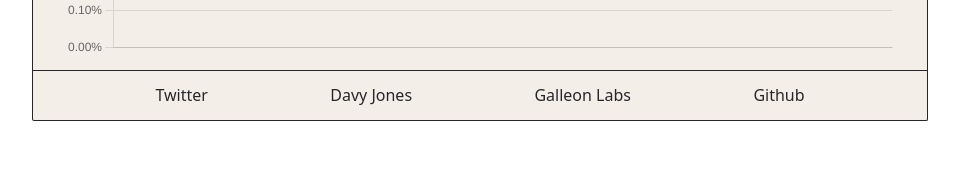
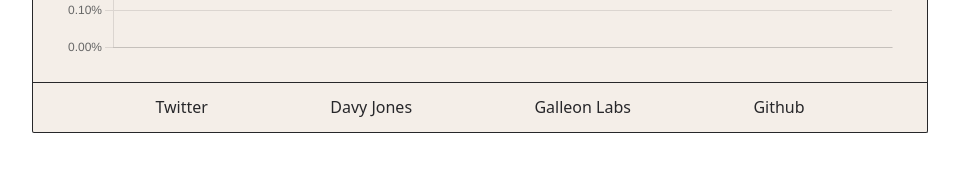
Before and after one commit to galleonlabs/eastindiaonchaincompany, a React (Vite) app: page / in a window 1280 px wide. Shown: the part 782-952 px from the top of the page, without its empty margins (160-1119 px from the left). Built offline with nearby package versions, Linux system fonts and the light colour scheme; no server answers; the database is empty; a web font is replaced by a local one.

Commit message:
Update App.tsx

```diff
--- a/src/App.tsx
+++ b/src/App.tsx
@@ -123,7 +123,7 @@ function App() {
           <Line data={chartData} options={chartOptions} />
         </div>
 
-        <div className=" mx-auto flex justify-evenly max-w-4xl py-3 pb-1 border-t border-theme-pan-navy pt-3">
+        <div className=" mx-auto flex justify-evenly max-w-4xl py-3 pb-1 border-t border-theme-pan-navy pt-3 mt-3">
           <a target='_blank' href='https://twitter.com/galleonlabs' className='text-md text-center inline-flex border-b hover:border-b-theme-pan-navy border-transparent'>Twitter</a>
           <a target='_blank' href='https://twitter.com/davyjones0x' className='text-md text-center inline-flex border-b hover:border-b-theme-pan-navy border-transparent'>Davy Jones</a>
           <a target='_blank' href='https://galleonlabs.io' className='text-md text-center inline-flex border-b hover:border-b-theme-pan-navy border-transparent'>Galleon Labs</a>
```
